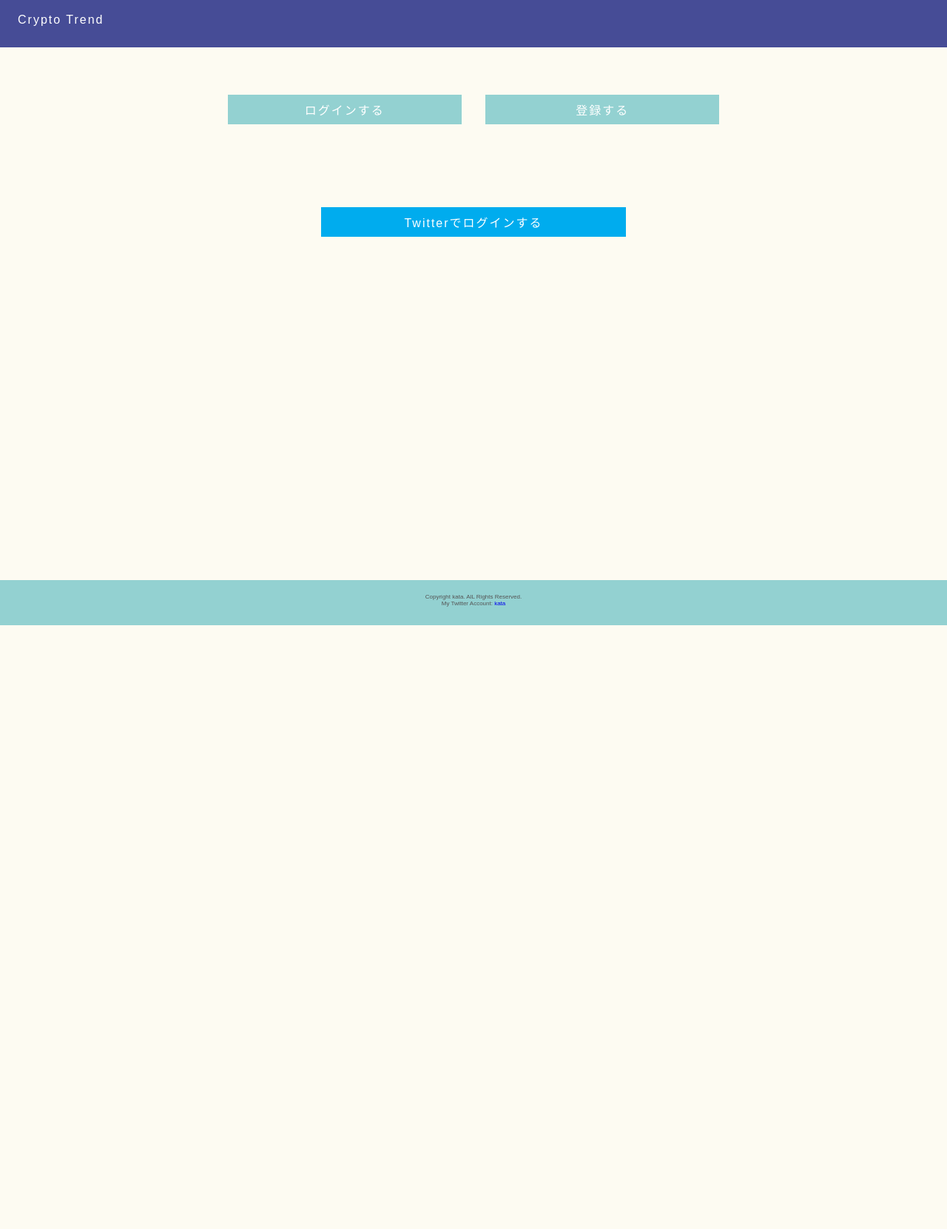
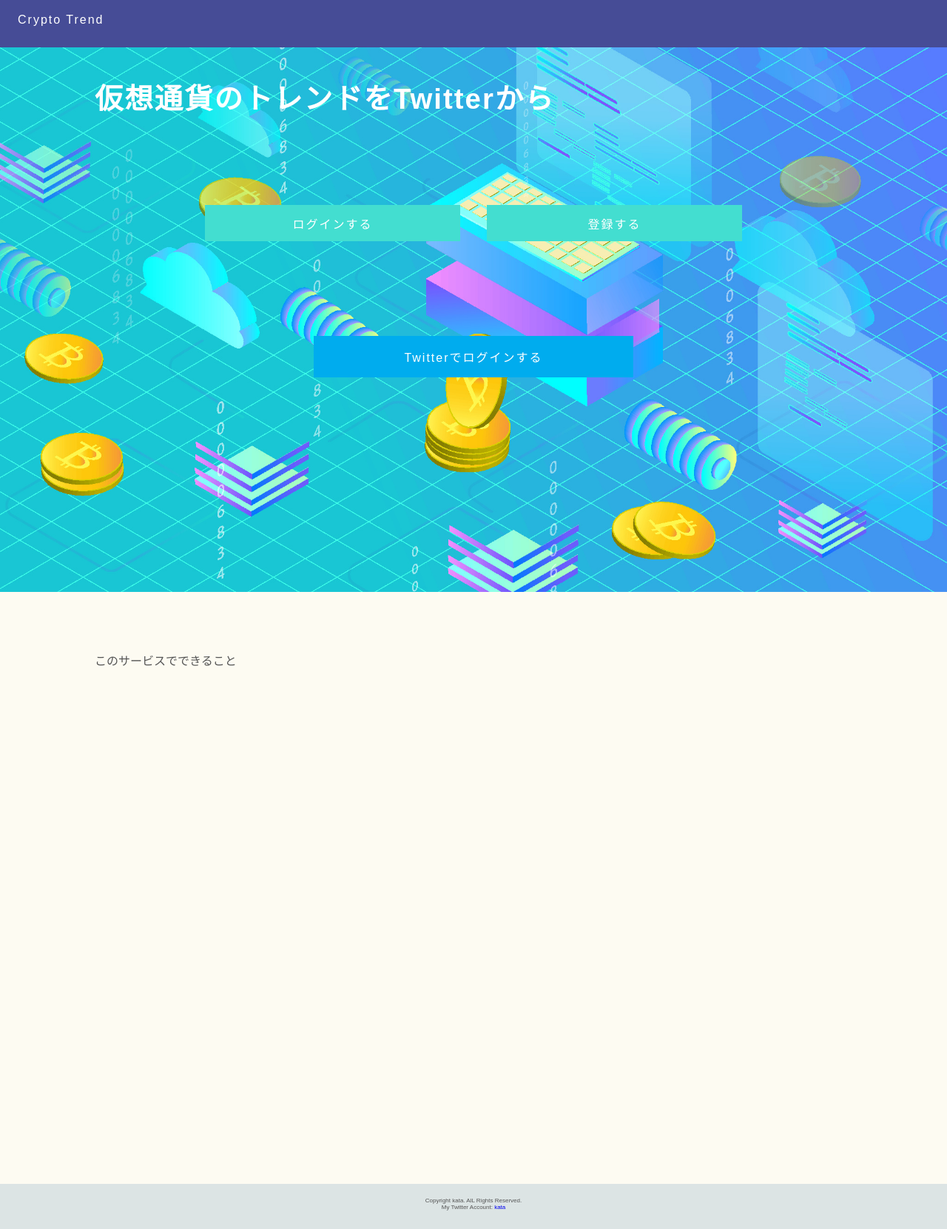
Before and after one commit to kata-n/laravel_crypto_trend, a Laravel app: page / in a window 1280 px wide. Shown: the whole page at 74% size. Before the commit the page ends 845 px from the top, so only its background shows below. Run offline with Laravel 8, Linux system fonts and the light colour scheme; some libraries are stand-ins or nearby versions.

Commit message:
scss add

```diff
--- a/resources/sass/app.scss
+++ b/resources/sass/app.scss
@@ -10,6 +10,7 @@
 @import "layout/_form";
 @import "layout/_mainpage";
 @import "layout/_accountpage";
+@import "layout/_toppage";
 //component
 @import "component/_button";
 @import "component/_form";
@@ -20,6 +21,7 @@
 @import "project/_header";
 @import "project/_loginpage";
 @import "project/_mainpage";
+@import "project/_toppage";
 @import "project/_accountpage";
 @import "project/_newspage";
 @import "project/_footer";
--- a/resources/sass/component/_button.scss
+++ b/resources/sass/component/_button.scss
@@ -8,13 +8,13 @@
     background-color: $btnBaseColor;
     color: $White;
     width: 30%;
-    padding: $space_s $space_m;
-    margin: $space_m;
+    padding: $space_xs $space_l;
+    margin: $space_m $space_xm;
   }
   &-twitterbtn {
     background-color: $twitterColor;
     color: $White;
-    padding: $space_s $space_m;
+    padding: $space_m $space_xm;
     width: 40%;
     margin: 0 auto;
     @include mq(){
--- a/resources/sass/foundation/_variable.scss
+++ b/resources/sass/foundation/_variable.scss
@@ -13,8 +13,8 @@
 $headerspListColor : #942525;
 $toppageBgColor: #9DDCDC;
 $containerBgColor: #fdfbf2;
-$footerBgColor: #93d1d1;
-$btnBaseColor: #93d1d1;
+$footerBgColor: #dce4e4;
+$btnBaseColor: #43ded0;
 $btnHoverColor: #464c96;
 $atagFontColor: #464c96;
 $twitterColor: #00acee;
@@ -52,7 +52,6 @@
 $font-size_18px: 1.8rem;
 $font-size_24px: 2.4rem;
 $font-size_30px: 3.0rem;
-$font-size_38px: 3.8rem;
 //余白
 $space_s: 0.5rem; //8px
 $space_xs: 0.8rem; //12.8px
--- a/resources/sass/layout/_section.scss
+++ b/resources/sass/layout/_section.scss
@@ -1,5 +1,4 @@
 .l{
-  &-toppage,
   &-loginpage,
   &-registpage,
   &-mainpage,
@@ -13,7 +12,6 @@
   &-mainpage {
     height: $mainpageheight;
   }
-  &-toppage,
   &-loginpage,
   &-authpage {
     height: 90vh;
@@ -26,16 +24,6 @@
   }
   &-accountpage {
     height: 1800px;
-  }
-  &-toparea {
-    padding: $space_3l $space_m;
-    display: flex;
-    justify-content: center;
-  }
-  &-toptwitterarea {
-    text-align: center;
-    margin: 0 auto;
-    padding: $space_3l $space_m;
   }
   &-loginwrapper,
   &-regitwrapper,
--- /dev/null
+++ b/resources/sass/layout/_toppage.scss
@@ -0,0 +1,23 @@
+.l{
+  &-toppagecontent {
+    padding-top: $headerHeight;
+    width: 80%;
+    margin: 0 auto;
+  }
+  &-firstview,
+  &-secondview {
+    height: 100vh;
+    width: 100%;
+    margin: 0 auto;
+  }
+  &-toparea {
+    padding: $space_4l $space_m;
+    display: flex;
+    justify-content: center;
+  }
+  &-toptwitterarea {
+    text-align: center;
+    margin: 0 auto;
+    padding: $space_3l $space_m;
+  }
+}
--- /dev/null
+++ b/resources/sass/project/_toppage.scss
@@ -0,0 +1,14 @@
+.p {
+  &-toppagetilte {
+    color: $White;
+    font-weight: 800;
+    font-size: $font-size_24px;
+    letter-spacing: $letter-spacing;
+  }
+  &-firstview {
+    position: relative;
+    background: url('images/toppage/firstview_backgtound.png') no-repeat center center;
+    background-attachment: fixed;
+    background-size: cover;
+  }
+}
--- a/resources/views/auth/passwords/email.blade.php
+++ b/resources/views/auth/passwords/email.blade.php
@@ -4,7 +4,7 @@
 
 @section('header')
   @parent
-  <div class="l-headerlogo"><a href="/mainpage" class="c-atagbtn c-headerlogobtn">Crypto Trend</a></div>
+  <div class="l-headerlogo"><a href="/" class="c-atagbtn c-headerlogobtn">Crypto Trend</a></div>
   <nav class="l-nav">
     <div class="c-menu_trigger js-toggle-sp-menu" id="js-sp-nav-menu">
       <span></span>
--- a/resources/views/auth/register.blade.php
+++ b/resources/views/auth/register.blade.php
@@ -4,7 +4,7 @@
 
 @section('header')
   @parent
-  <div class="l-headerlogo"><a href="/mainpage" class="c-atagbtn c-headerlogobtn">Crypto Trend</a></div>
+  <div class="l-headerlogo"><a href="/" class="c-atagbtn c-headerlogobtn">Crypto Trend</a></div>
   <nav class="l-nav">
     <div class="c-menu_trigger js-toggle-sp-menu" id="js-sp-nav-menu">
       <span></span>
```
Also changed, not shown: resources/js/components/ToppageComponent.vue (+10 -0 lines), public/css/app.css, public/images/firstview_backgtound.png (added), public/images/toppage/firstview_backgtound.png (added), public/js/app.js.
